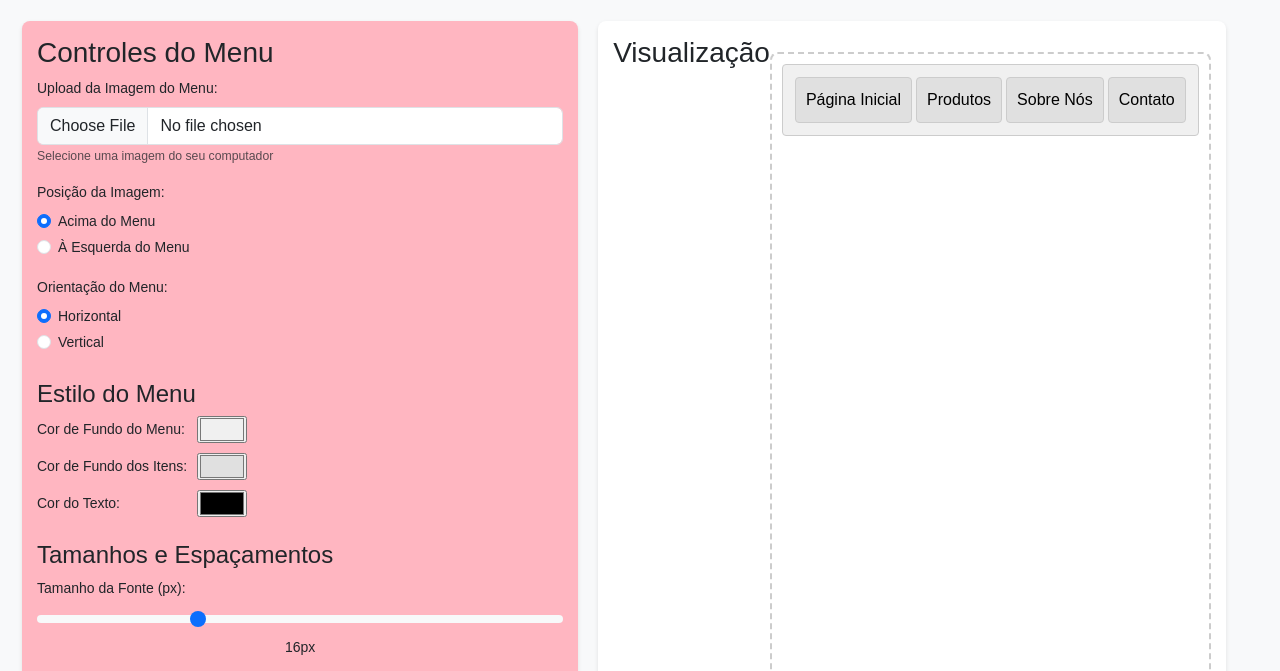
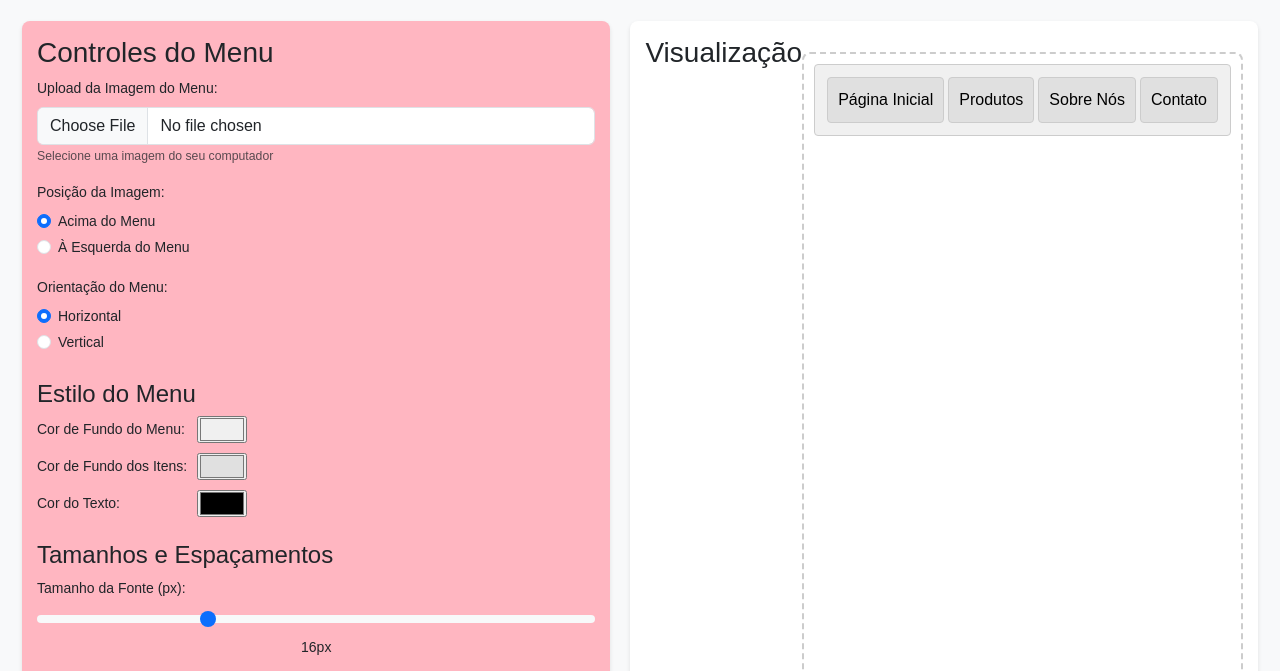
Before and after one commit to juliemartins1/Trabalho1, a plain HTML site: page index.html in a window 1280 px wide. Shown: the part 61-732 px from the top of the page. Drawn offline with nearby package versions, Linux system fonts and the light colour scheme.

Commit message:
Update Estilo.css

```diff
--- a/css/Estilo.css
+++ b/css/Estilo.css
@@ -21,7 +21,8 @@ body {
 
 /* Estilos para o painel de controles do editor */
 .editor-controls {
-    flex: 0 0 45%; /* Largura fixa de 45% do container */
+    flex: 1; /* Cresce para ocupar espaço disponível */
+     min-width: 400px;
     padding: 15px;
     background-color: lightpink;
     border-radius: 8px;
@@ -40,7 +41,7 @@ body {
 
 /* Container da pré-visualização do menu */
 .menu-preview-container {
-    width: 100%; /* Alterado para ocupar 100% do container pai */
+    width: 100%;  /* Alterado para ocupar 100% do container pai */
     border: 2px dashed #ccc;
     padding: 10px;
     border-radius: 8px;
```
